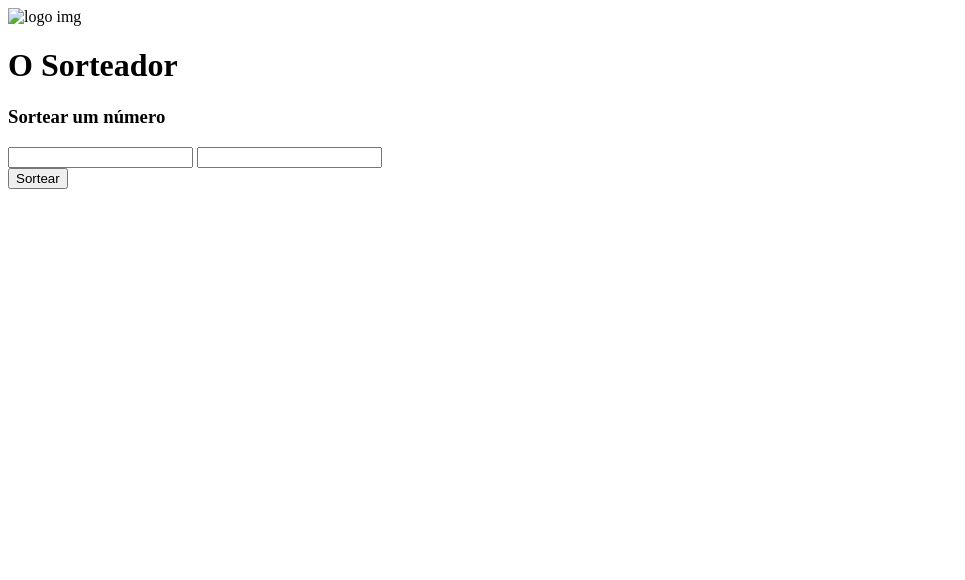
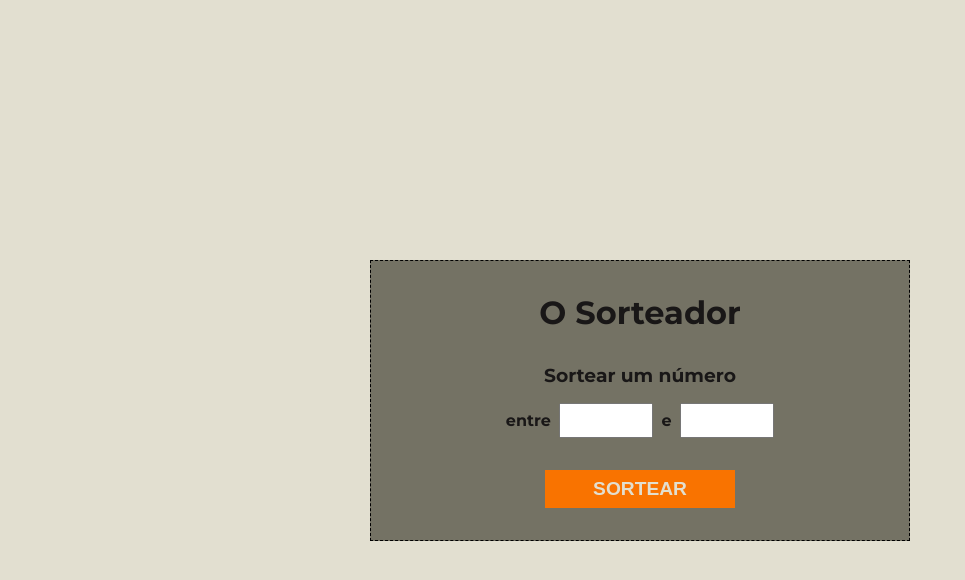
Before and after one commit to Thigoo/js-sorteador, a plain HTML site: page index.html in a window 1280 px wide. Shown: the whole page, without its empty margins (0-965 px from the left). Drawn offline with Linux system fonts and the light colour scheme.

Commit message:
[add] aplicando alguns estilos

```diff
--- a/index.html
+++ b/index.html
@@ -11,19 +11,21 @@
 <body>
     <div class="container">
         <header>
-            <img src="#" alt="logo img">
+            <!-- <img src="#" alt="logo img"> -->
             <h1>O Sorteador</h1>
         </header>
         <main>
-            <section class="resultado">
-            </section>
             <section class="sorteador">
                 <h3>Sortear um número</h3>
                 <div class="inputs">
+                    <p>entre</p>
                     <input type="number" id="min">
+                    <p>e</p>
                     <input type="number" id="max">
                 </div>
-                <button>Sortear</button>
+                <button class="btn" id="btn-sorteio">Sortear</button>
+            </section>
+            <section class="resultado">
             </section>
         </main>
     </div>
--- a/style.css
+++ b/style.css
@@ -0,0 +1,71 @@
+@import url('https://fonts.googleapis.com/css2?family=Montserrat:ital,wght@0,100..900;1,100..900&display=swap');
+
+* {
+    margin: 0;
+    padding: 0;
+    text-align: center;
+    box-sizing: border-box;
+}
+
+:root {
+    --main-bg-color: #E2DFD0;
+    --container-color: #747264;
+    --font-color: #191717;
+    --btn-color: #F97300;
+    --font-family: 'Montserrat';
+}
+
+body {
+    height: 100vh;
+    display: flex;
+    justify-content: center;
+    align-items: center;
+
+    font-family: var(--font-family);
+    background-color: var(--main-bg-color);
+    color: var(--font-color);
+}
+
+.container {
+    display: flex;
+    align-items: center;
+    flex-direction: column;
+    border: 1px dashed black;
+    max-width: 80%;
+    padding: 2rem;
+    background-color: var(--container-color);
+}
+
+.sorteador h3 {
+    margin-top: 2rem;
+}
+
+.inputs {
+    display: flex;
+    justify-content: center;
+    align-items: center;
+    margin-top: 1rem;
+    gap: .5rem;
+}
+
+.inputs p {
+    font-weight: bold;
+}
+
+.inputs input {
+    padding: .5rem;
+    width: 20%;
+}
+
+.btn {
+    background-color: var(--btn-color);
+    color: #E2DFD0;
+    text-transform: uppercase;
+    font-weight: bold;
+    border: none;
+    outline: none;
+    font-size: 1.2rem;
+    padding: .5rem 1rem;
+    width: 40%;
+    margin-top: 2rem;
+}
```
